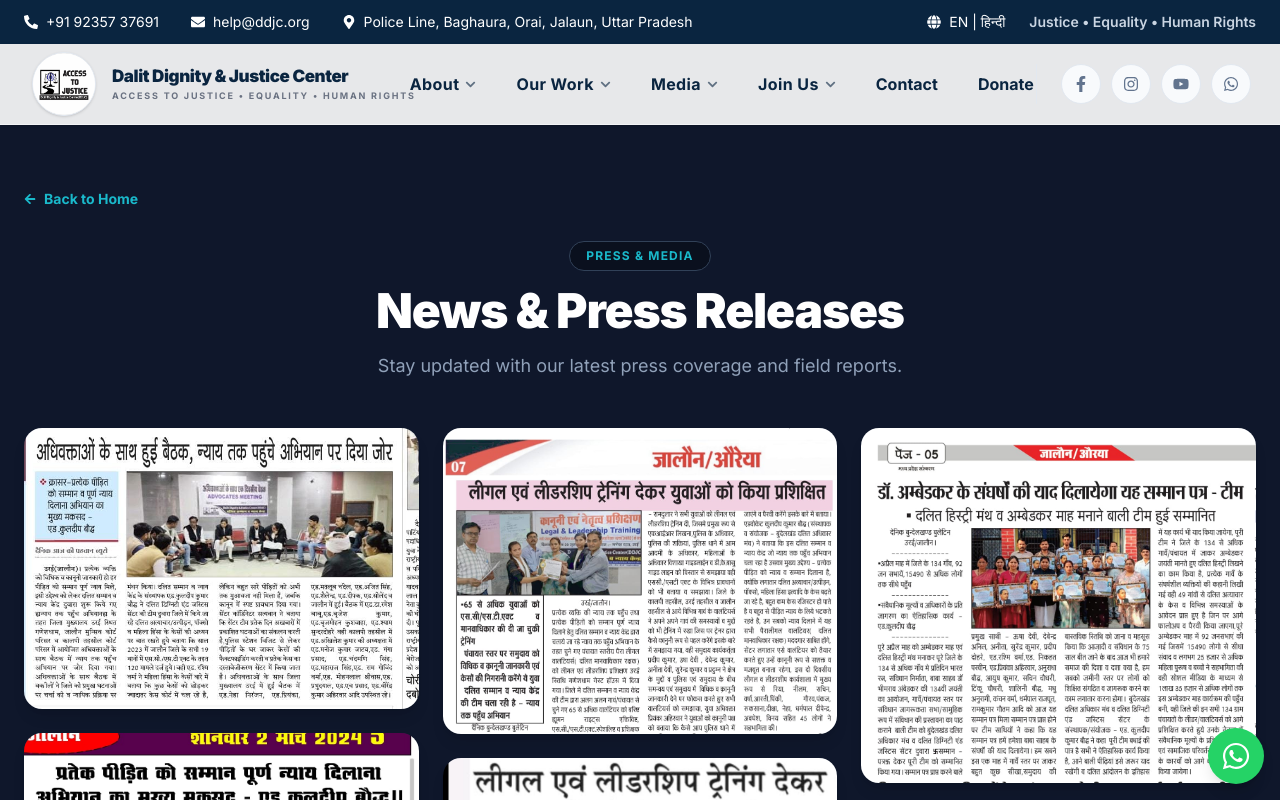
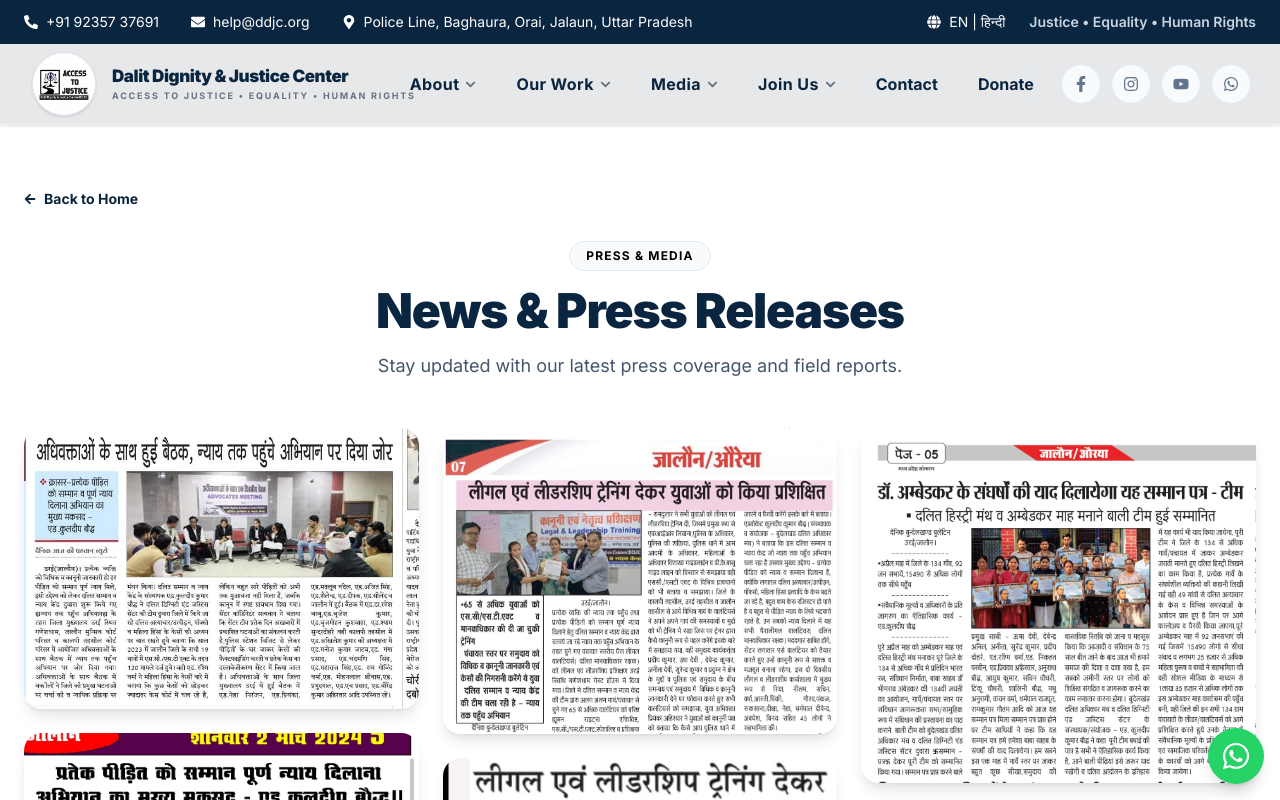
Before and after one commit to Saksham9065/ddjcprayas, a Next.js app: page /media/news in a window 1280 px wide. Shown: the top 800 px of the page. Built offline with nearby package versions, Linux system fonts and the light colour scheme.

Commit message:
Make news and gallery pages white background

```diff
--- a/app/(website)/media/gallery/page.tsx
+++ b/app/(website)/media/gallery/page.tsx
@@ -74,22 +74,22 @@ const GALLERY_IMAGES = [
 
 export default function GalleryPage() {
   return (
-    <div className="bg-slate-900 min-h-screen py-16">
+    <div className="bg-white min-h-screen py-16">
       <div className="container mx-auto px-6 max-w-7xl">
         <div className="mb-8">
-          <Link href="/" className="flex items-center gap-2 text-[#1ab9cb] font-bold text-sm hover:underline">
+          <Link href="/" className="flex items-center gap-2 text-[#0A2540] font-bold text-sm hover:underline">
             <FaArrowLeft size={12} /> Back to Home
           </Link>
         </div>
 
         <div className="text-center max-w-3xl mx-auto mb-12">
-          <span className="bg-black/30 text-[#1ab9cb] px-4 py-1.5 rounded-full text-xs font-bold uppercase tracking-widest border border-slate-700 inline-block mb-4">
+          <span className="bg-slate-50 text-[#000000] px-4 py-1.5 rounded-full text-xs font-bold uppercase tracking-widest border border-slate-200 inline-block mb-4">
             Photo Gallery
           </span>
-          <h1 className="text-4xl md:text-5xl font-black text-white tracking-tight mb-4">
+          <h1 className="text-4xl md:text-5xl font-black text-[#0A2540] tracking-tight mb-4">
             Gallery
           </h1>
-          <p className="text-slate-400 text-base md:text-lg leading-relaxed">
+          <p className="text-slate-600 text-base md:text-lg leading-relaxed">
             Glimpses from our legal camps, village awareness drives, and community gatherings across Bundelkhand.
           </p>
         </div>
@@ -98,7 +98,7 @@ export default function GalleryPage() {
           {GALLERY_IMAGES.map((img, index) => (
             <div
               key={index}
-              className="break-inside-avoid rounded-2xl overflow-hidden bg-slate-800 shadow-lg"
+              className="break-inside-avoid rounded-2xl overflow-hidden bg-white shadow-lg"
             >
               <Image
                 src={img.src}
--- a/app/(website)/media/news/page.tsx
+++ b/app/(website)/media/news/page.tsx
@@ -48,22 +48,22 @@ const NEWS_IMAGES = [
 export default function NewsPage() {
 
   return (
-    <div className="bg-slate-900 min-h-screen py-16">
+    <div className="bg-white min-h-screen py-16">
       <div className="container mx-auto px-6 max-w-7xl">
         <div className="mb-8">
-          <Link href="/" className="flex items-center gap-2 text-[#1ab9cb] font-bold text-sm hover:underline">
+          <Link href="/" className="flex items-center gap-2 text-[#0A2540] font-bold text-sm hover:underline">
             <FaArrowLeft size={12} /> Back to Home
           </Link>
         </div>
 
         <div className="text-center max-w-3xl mx-auto mb-12">
-          <span className="bg-black/30 text-[#1ab9cb] px-4 py-1.5 rounded-full text-xs font-bold uppercase tracking-widest border border-slate-700 inline-block mb-4">
+          <span className="bg-slate-50 text-[#000000] px-4 py-1.5 rounded-full text-xs font-bold uppercase tracking-widest border border-slate-200 inline-block mb-4">
             Press & Media
           </span>
-          <h1 className="text-4xl md:text-5xl font-black text-white tracking-tight mb-4">
+          <h1 className="text-4xl md:text-5xl font-black text-[#0A2540] tracking-tight mb-4">
             News & Press Releases
           </h1>
-          <p className="text-slate-400 text-base md:text-lg leading-relaxed">
+          <p className="text-slate-600 text-base md:text-lg leading-relaxed">
             Stay updated with our latest press coverage and field reports.
           </p>
         </div>
@@ -72,7 +72,7 @@ export default function NewsPage() {
           {NEWS_IMAGES.map((img, index) => (
             <div
               key={index}
-              className="break-inside-avoid rounded-2xl overflow-hidden bg-slate-800 shadow-lg"
+              className="break-inside-avoid rounded-2xl overflow-hidden bg-white shadow-lg"
             >
               <Image
                 src={img.src}
```
